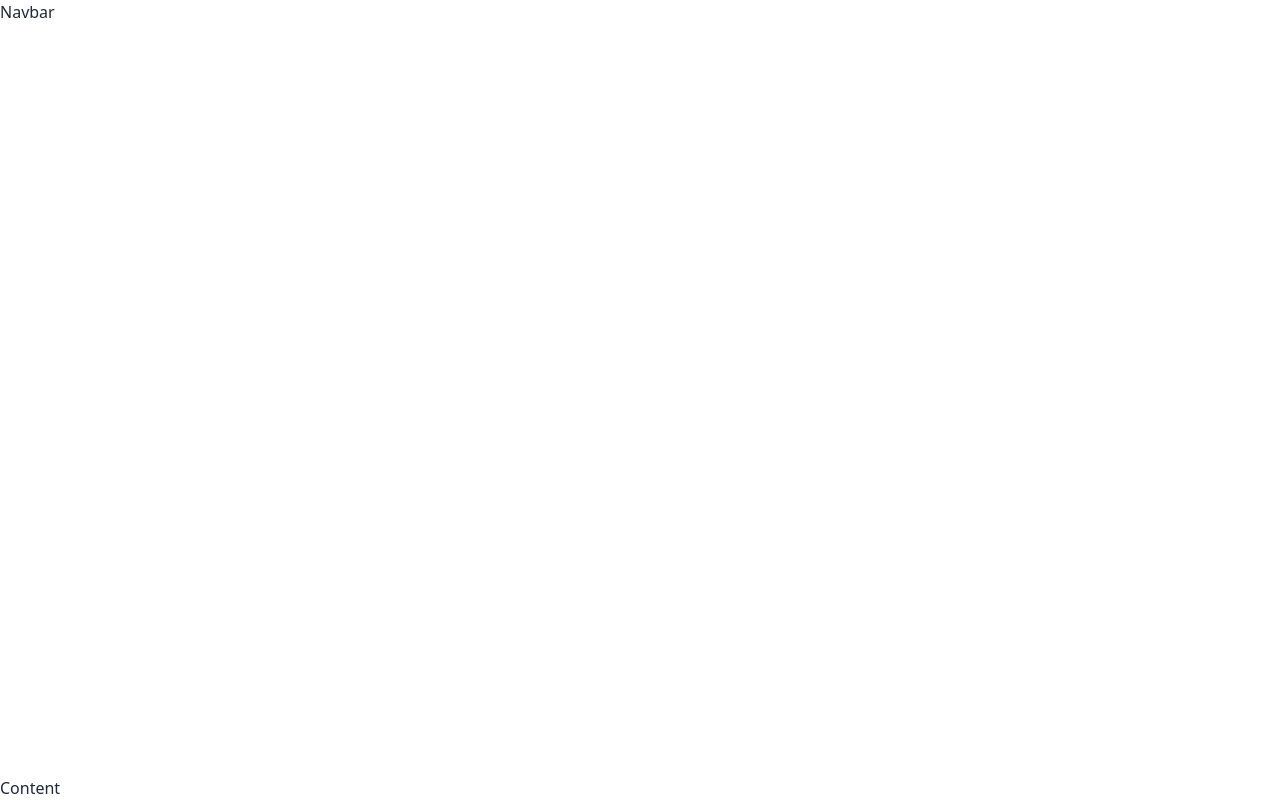
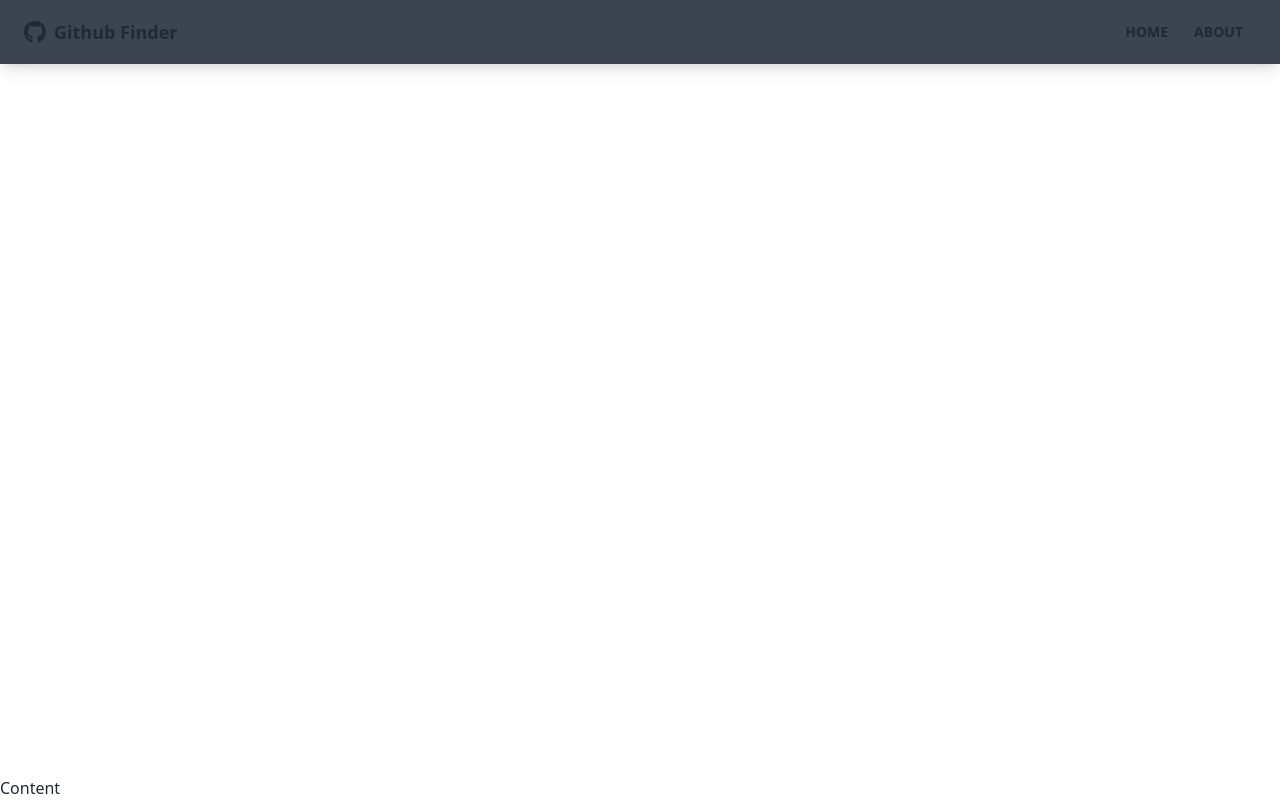
Before and after one commit to mrcruz117/githubfinder, a React (Create React App) app: page / in a window 1280 px wide. Built offline with nearby package versions, Linux system fonts and the light colour scheme.

Commit message:
added links and styling to Navbar

```diff
--- a/src/components/layout/Navbar.jsx
+++ b/src/components/layout/Navbar.jsx
@@ -1,4 +1,38 @@
-function Navbar() {
-  return <div>Navbar</div>;
+import { FaGithub } from "react-icons/fa";
+import { Link } from "react-router-dom";
+import PropTypes from "prop-types";
+
+function Navbar({ title }) {
+  return (
+    <nav className="navbar mb-12 shadow-lg bg-neutral">
+      <div className="container mx-auto">
+        <div className="flex-none px-2 mx-2">
+          <FaGithub className="inline pr-2 text-3xl" />
+          <Link to="/" className="text-lg font-bold align-middle">
+            {title}
+          </Link>
+        </div>
+        <div className="flex-1 px-2 mx-2">
+          <div className="flex justify-end">
+            <Link to="/" className="btn btn-ghost btn-sm rounded-btn">
+              Home
+            </Link>
+            <Link to="/about" className="btn btn-ghost btn-sm rounded-btn">
+              About
+            </Link>
+          </div>
+        </div>
+      </div>
+    </nav>
+  );
 }
+
+Navbar.defaultProps = {
+  title: "Github Finder",
+};
+
+Navbar.propTypes = {
+  title: PropTypes.string,
+};
+
 export default Navbar;
```
